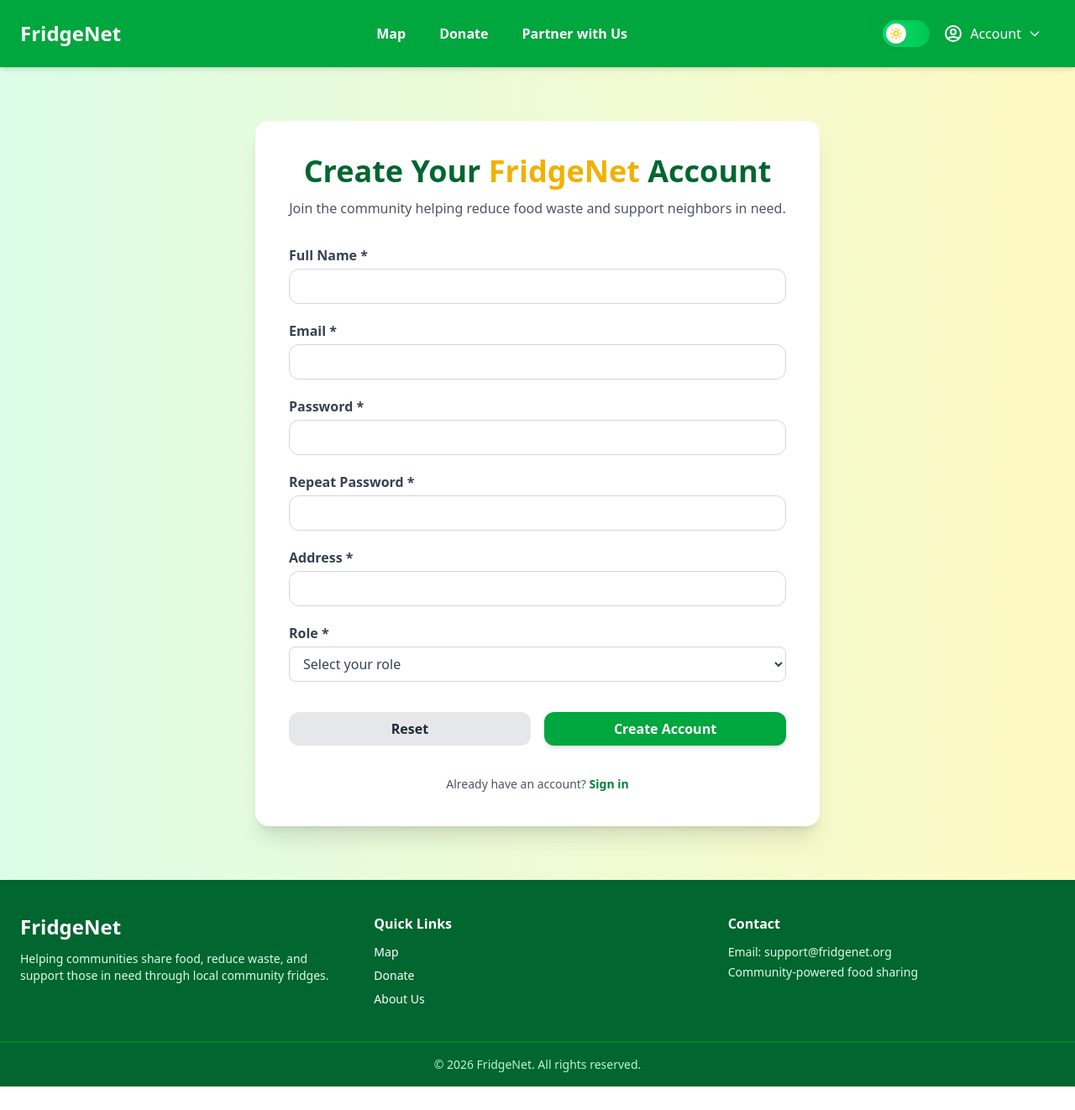
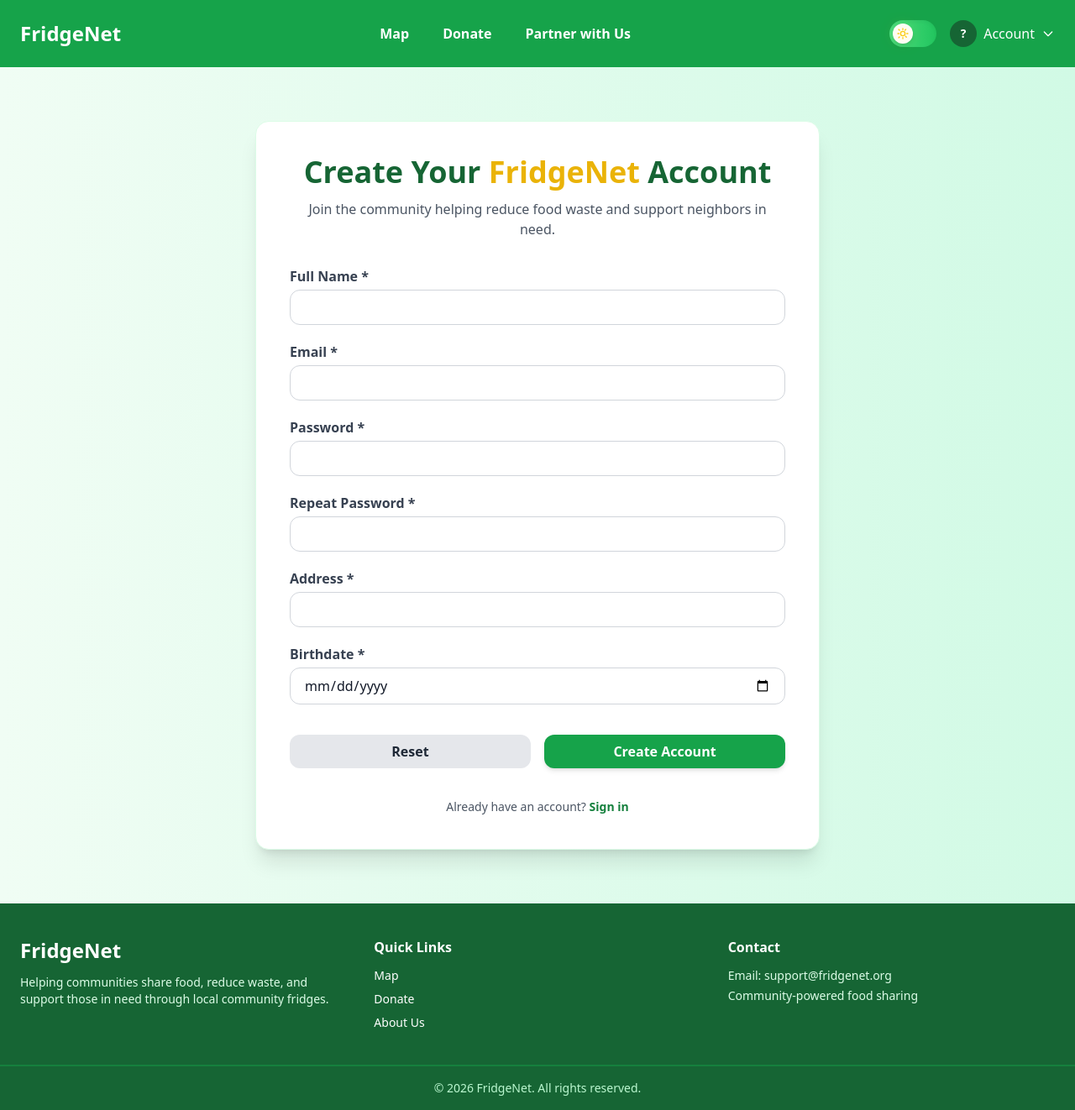
Before and after one commit to Brooklyn-STEAM/10052-Battling-Food-Insecurity-Through-a-Crowdsourced-Platform, a Flask app: page /signup in a window 1280 px wide. Shown: the whole page at 84% size. Before the commit the page ends 1294 px from the top, so only its background shows below. Run offline with Flask 3, Linux system fonts and the light colour scheme; some libraries are stand-ins or nearby versions.

Commit message:
fixed_login_and_signup (#100)

```diff
--- a/main.py
+++ b/main.py
@@ -46,7 +46,7 @@ class User:
         self.email = result["Email"]
         self.address = result["Address"]
         self.id = result["ID"]
-        self.role = result["Role"]
+        self.profile_picture = result.get("ProfilePicture")
 
     def get_id(self):
         return str(self.id)
@@ -716,11 +716,24 @@ def update_password():
 @login_required
 def update_picture():
     picture_url = request.form.get("picture_url", "").strip()
+
+    if picture_url and not picture_url.startswith(("https://", "/static/")):
+        flash("Invalid image URL")
+        flash("Please provide a valid URL starting with https:// or a path to a static image.")
+        return redirect("/profile_page")
     connection = connect_db()
     cursor = connection.cursor()
-    cursor.execute("UPDATE User SET ProfilePicture = %s WHERE ID = %s", (picture_url or None, current_user.id))
+
+    cursor.execute(
+        "UPDATE User SET ProfilePicture = %s WHERE ID = %s",
+        (picture_url or None, current_user.id)
+    )
+
+    connection.commit()  # ✅ THIS LINE FIXES IT
     connection.close()
+
     current_user.profile_picture = picture_url or None
+
     flash("Profile picture updated!")
     return redirect("/profile_page")
 
--- a/templates/components/navbar.html.jinja
+++ b/templates/components/navbar.html.jinja
@@ -66,11 +66,29 @@
       <div class="relative group hidden md:block">
 
 <button class="flex items-center gap-2 hover:text-gray-200 dark:hover:text-gray-300 focus:outline-none">
-          <svg xmlns="http://www.w3.org/2000/svg" class="h-6 w-6" fill="none"
-            viewBox="0 0 24 24" stroke="currentColor">
-            <path stroke-linecap="round" stroke-linejoin="round" stroke-width="2"
-              d="M5.121 17.804A13.937 13.937 0 0112 16c2.5 0 4.847.655 6.879 1.804M15 10a3 3 0 11-6 0 3 3 0 016 0zm6 2a9 9 0 11-18 0 9 9 0 0118 0z"/>
-          </svg>
+
+  {% if current_user.is_authenticated and current_user.profile_picture %}
+    <img src="{{ current_user.profile_picture }}"
+         class="w-8 h-8 rounded-full object-cover border-2 border-white dark:border-purple-300"
+         onerror="this.style.display='none'; this.nextElementSibling.style.display='flex';">
+
+    <!-- fallback (initials) -->
+    <div class="w-8 h-8 rounded-full bg-green-800 hidden items-center justify-center text-sm font-bold">
+      {{ current_user.name[0] | upper }}
+    </div>
+
+  {% else %}
+    <!-- default icon -->
+    <div class="w-8 h-8 rounded-full bg-green-800 flex items-center justify-center">
+      <span class="text-sm font-bold">
+        {% if current_user.is_authenticated %}
+          {{ current_user.name[0] | upper }}
+        {% else %}
+          ?
+        {% endif %}
+      </span>
+    </div>
+  {% endif %}
 
   {% if current_user.is_authenticated %}
     <span>Hi {{ current_user.name }}</span>
@@ -83,6 +101,7 @@
     <path stroke-linecap="round" stroke-linejoin="round"
       stroke-width="2" d="M19 9l-7 7-7-7"/>
   </svg>
+
 </button>
 
         <!-- Dropdown -->
--- a/templates/signup.html.jinja
+++ b/templates/signup.html.jinja
@@ -4,95 +4,187 @@
 <head>
   <meta charset="UTF-8" />
   <meta name="viewport" content="width=device-width, initial-scale=1.0" />
-  <script src="https://cdn.jsdelivr.net/npm/@tailwindcss/browser@4"></script>
   <link rel="icon" type="image/png" href="/static/images/logo.png">
   <title>FridgeNet Sign Up</title>
+
+  <script src="https://cdn.tailwindcss.com"></script>
+  <script>
+    tailwind.config = {
+      darkMode: 'class'
+    }
+  </script>
+
+  <!-- Theme Loader -->
+  <script>
+    (function () {
+      const saved = localStorage.getItem("theme");
+
+      if (saved === "dark") {
+        document.documentElement.classList.add("dark");
+      } else {
+        document.documentElement.classList.remove("dark");
+      }
+    })();
+  </script>
+  <style>
+  html {
+    transition: background-color 0.3s ease, color 0.3s ease;
+  }
+
+  body, div, section, nav, button, input, a, h1, h2, h3, p {
+    transition:
+      background-color 0.3s ease,
+      color 0.3s ease,
+      border-color 0.3s ease,
+      box-shadow 0.3s ease;
+  }
+</style>
+
 </head>
 
-<body class="bg-gradient-to-r from-green-100 to-yellow-100 min-h-screen flex flex-col">
+<body class="bg-gradient-to-r from-green-100 to-yellow-100
+             dark:from-[#141225] dark:to-[#1b1730]
+             text-gray-900 dark:text-gray-100
+             min-h-screen flex flex-col transition-colors duration-300">
 
   {% include "components/navbar.html.jinja" %}
 
-  <!-- Sign Up Section -->
-  <section class="flex-grow flex items-center justify-center px-4 py-16">
-    <div class="w-full max-w-2xl bg-white rounded-2xl shadow-xl p-10">
+  <!-- Section -->
+  <section class="flex-grow flex items-center justify-center px-4 py-16
+                  bg-gradient-to-r from-green-50 to-emerald-100
+                  dark:from-[#1b1730] dark:to-[#7C5EDB] transition-colors duration-300">
 
-      <h1 class="text-4xl font-extrabold text-center text-green-800">
-        Create Your <span class="text-yellow-500">FridgeNet</span> Account
+    <!-- Card -->
+    <div class="w-full max-w-2xl
+                bg-white dark:bg-[#1e1b2e]
+                rounded-2xl shadow-xl p-10
+                border border-green-100 dark:border-[#40376E]">
+
+      <!-- Title -->
+      <h1 class="text-4xl font-extrabold text-center
+                 text-green-800 dark:text-[#b9a6ff]">
+        Create Your
+        <span class="text-yellow-500 dark:text-[#d8b4fe]">
+          FridgeNet
+        </span>
+        Account
       </h1>
 
-      <p class="text-center text-gray-600 mt-3">
+      <!-- Subtitle -->
+      <p class="text-center text-gray-600 dark:text-gray-300 mt-3">
         Join the community helping reduce food waste and support neighbors in need.
       </p>
 
       <form method="post" class="mt-8 space-y-5">
 
-        <!-- Name -->
+        <!-- Input Template -->
         <div>
-          <label class="block font-semibold text-gray-700 mb-1">Full Name *</label>
+          <label class="block font-semibold text-gray-700 dark:text-gray-300 mb-1">
+            Full Name *
+          </label>
           <input type="text" name="name" required
-            class="w-full border border-gray-300 rounded-xl px-4 py-2 focus:outline-none focus:ring-2 focus:ring-green-400" />
+            class="w-full border border-gray-300 dark:border-[#40376E]
+                   bg-white dark:bg-[#2a2545]
+                   text-gray-900 dark:text-white
+                   rounded-xl px-4 py-2
+                   focus:outline-none focus:ring-2
+                   focus:ring-green-400 dark:focus:ring-purple-400" />
         </div>
 
-        <!-- Email -->
         <div>
-          <label class="block font-semibold text-gray-700 mb-1">Email *</label>
+          <label class="block font-semibold text-gray-700 dark:text-gray-300 mb-1">
+            Email *
+          </label>
           <input type="email" name="email" required
-            class="w-full border border-gray-300 rounded-xl px-4 py-2 focus:outline-none focus:ring-2 focus:ring-green-400" />
+            class="w-full border border-gray-300 dark:border-[#40376E]
+                   bg-white dark:bg-[#2a2545]
+                   text-gray-900 dark:text-white
+                   rounded-xl px-4 py-2
+                   focus:outline-none focus:ring-2
+                   focus:ring-green-400 dark:focus:ring-purple-400" />
         </div>
 
-        <!-- Password -->
         <div>
-          <label class="block font-semibold text-gray-700 mb-1">Password *</label>
+          <label class="block font-semibold text-gray-700 dark:text-gray-300 mb-1">
+            Password *
+          </label>
           <input type="password" name="password" required
-            class="w-full border border-gray-300 rounded-xl px-4 py-2 focus:outline-none focus:ring-2 focus:ring-green-400" />
+            class="w-full border border-gray-300 dark:border-[#40376E]
+                   bg-white dark:bg-[#2a2545]
+                   text-gray-900 dark:text-white
+                   rounded-xl px-4 py-2
+                   focus:outline-none focus:ring-2
+                   focus:ring-green-400 dark:focus:ring-purple-400" />
         </div>
 
-        <!-- Repeat Password -->
         <div>
-          <label class="block font-semibold text-gray-700 mb-1">Repeat Password *</label>
+          <label class="block font-semibold text-gray-700 dark:text-gray-300 mb-1">
+            Repeat Password *
+          </label>
           <input type="password" name="repeat_password" required
-            class="w-full border border-gray-300 rounded-xl px-4 py-2 focus:outline-none focus:ring-2 focus:ring-green-400" />
+            class="w-full border border-gray-300 dark:border-[#40376E]
+                   bg-white dark:bg-[#2a2545]
+                   text-gray-900 dark:text-white
+                   rounded-xl px-4 py-2
+                   focus:outline-none focus:ring-2
+                   focus:ring-green-400 dark:focus:ring-purple-400" />
         </div>
 
 
         <!-- Address -->
         <div>
-          <label class="block font-semibold text-gray-700 mb-1">Address *</label>
+          <label class="block font-semibold text-gray-700 dark:text-gray-300 mb-1">
+            Address *
+          </label>
           <input type="text" name="address" required
-            class="w-full border border-gray-300 rounded-xl px-4 py-2 focus:outline-none focus:ring-2 focus:ring-green-400" />
+            class="w-full border border-gray-300 dark:border-[#40376E]
+                   bg-white dark:bg-[#2a2545]
+                   text-gray-900 dark:text-white
+                   rounded-xl px-4 py-2
+                   focus:outline-none focus:ring-2
+                   focus:ring-green-400 dark:focus:ring-purple-400" />
         </div>
 
-
-        <label class="block font-semibold text-gray-700 mb-1">Role *</label>
-
-        <select name="role" required
-          class="w-full px-3 py-2 border border-gray-300 rounded-lg
-                focus:outline-none focus:ring-2 focus:ring-green-500 focus:border-green-500
-                bg-white text-gray-700">
-
-          <option value="" disabled selected>Select your role</option>
-          <option value="user">User</option>
-          <option value="restaurant">Restaurant</option>
-        </select>
+        <div>
+          <label class="block font-semibold text-gray-700 dark:text-gray-300 mb-1">
+            Birthdate *
+          </label>
+          <input type="date" name="birthdate" required
+            class="w-full border border-gray-300 dark:border-[#40376E]
+                   bg-white dark:bg-[#2a2545]
+                   text-gray-900 dark:text-white
+                   rounded-xl px-4 py-2
+                   focus:outline-none focus:ring-2
+                   focus:ring-green-400 dark:focus:ring-purple-400" />
+        </div>
 
         <!-- Buttons -->
         <div class="flex flex-col sm:flex-row gap-4 pt-4">
+
           <button type="reset"
-            class="w-full bg-gray-200 hover:bg-gray-300 text-gray-800 font-semibold py-2 rounded-xl transition">
+            class="w-full bg-gray-200 hover:bg-gray-300
+                   text-gray-800 dark:text-gray-300
+                   dark:bg-[#2a2545] dark:hover:bg-[#40376E]
+                   font-semibold py-2 rounded-xl transition">
             Reset
           </button>
 
           <button type="submit"
-            class="w-full bg-green-600 hover:bg-green-700 text-white font-semibold py-2 rounded-xl shadow-md transition">
+            class="w-full bg-green-600 hover:bg-green-700
+                   dark:bg-purple-600 dark:hover:bg-purple-700
+                   text-white font-semibold py-2 rounded-xl shadow-md transition">
             Create Account
           </button>
+
         </div>
 
-        <!-- Login Link -->
-        <p class="text-center text-sm text-gray-600 pt-4">
+        <!-- Login -->
+        <p class="text-center text-sm text-gray-600 dark:text-gray-300 pt-4">
           Already have an account?
-          <a href="/login" class="text-green-700 font-semibold hover:underline">Sign in</a>
+          <a href="/login"
+             class="text-green-700 dark:text-purple-300 font-semibold hover:underline">
+            Sign in
+          </a>
         </p>
 
       </form>
@@ -102,5 +194,4 @@
   {% include "components/footer.html.jinja" %}
 
 </body>
-
 </html>
```
Also changed, not shown: templates/login.html.jinja (+83 -17 lines). Lines whose indentation alone changed are shown as unchanged.
